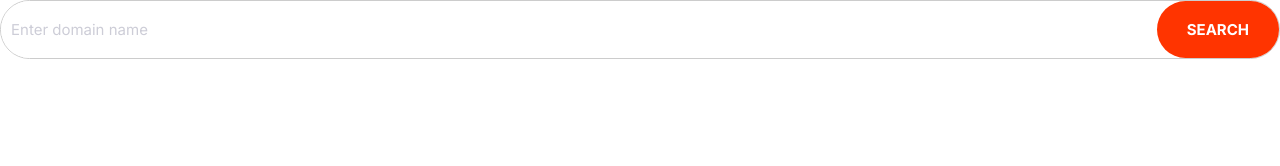
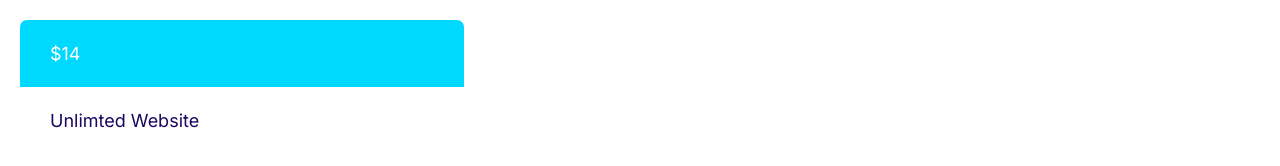
Before and after one commit to cokegee/LawPavilion_React_Medical_Universal, a plain HTML site: page WebSIteProject/index.html in a window 1280 px wide. Drawn offline with Linux system fonts and the light colour scheme.

Commit message:
plans_cards

```diff
--- a/WebSIteProject/css/styles.css
+++ b/WebSIteProject/css/styles.css
@@ -261,3 +261,23 @@ a {
     }
 
 }
+
+
+.plan_card_header{
+    background-color: var(--color-secondary);
+    color: #fff;
+    border: 0;
+    border-radius: 7px 7px 0 0;
+    width:30%;
+    margin-top: 2rem;
+    margin-left: 2rem;
+    padding:2rem 3rem;
+}
+.plan_card_body{
+    background-color:#fff;
+    color:var(--color-headings);
+    border: 0;
+    margin-left: 2rem;
+    padding:2rem 3rem;
+
+}
--- a/WebSIteProject/index.html
+++ b/WebSIteProject/index.html
@@ -14,14 +14,14 @@
 </head>
 
 <body>
-
-<div class="input_group">
-
-  <input type="text" class="input" placeholder="Enter domain name">
-  <button class="btn btn_accent">Search</button>
-
-</div>
-
+ <div class="plans">
+   <div class="plan_card_header">
+     $14
+   </div>
+   <div class="plan_card_body">
+     Unlimted Website
+   </div>
+ </div>
 </body>
 
 </html>
```
Also changed, not shown: WebSIteProject/components/buttons.html (added, +5 -0 lines), WebSIteProject/components/input.html (added, +2 -0 lines), WebSIteProject/icons/popular.svg (added).
